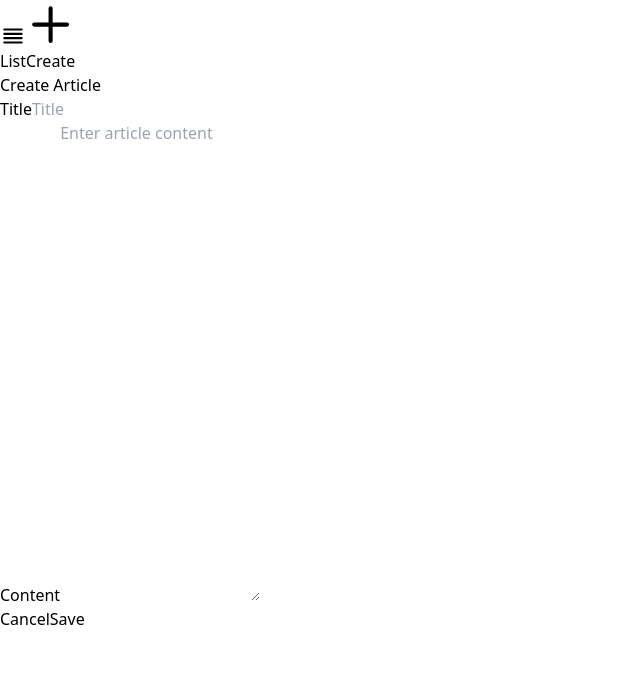
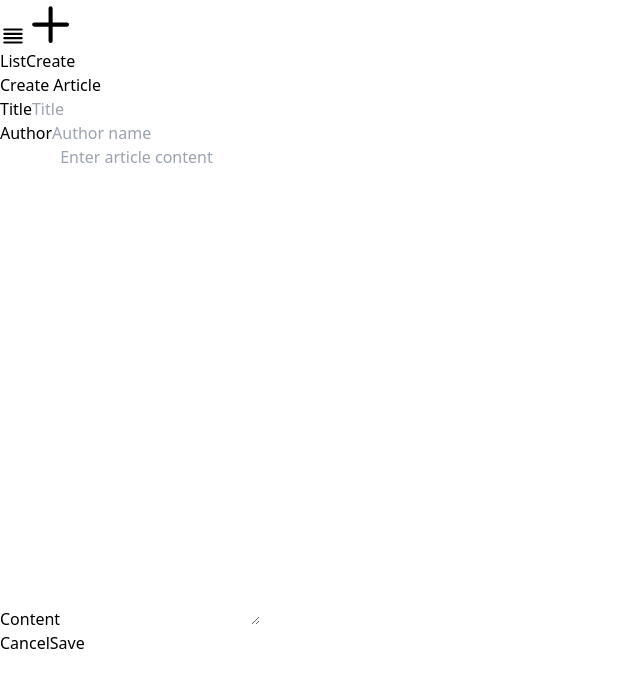
Before and after one commit to RandaeGS/blog-frontend, a Vue app: page / in a window 1280 px wide. Both pictures are taken after a click on the button "List". Shown: the top 688 px of the page, without its empty margins (0-640 px from the left). Built offline with nearby package versions, Linux system fonts and the light colour scheme; no server answers.

Commit message:
finish article creation

```diff
--- a/src/components/createBlog.vue
+++ b/src/components/createBlog.vue
@@ -1,4 +1,45 @@
 <script setup>
+import Swal from 'sweetalert2'
+import { ref } from 'vue'
+
+const title = ref('')
+const author = ref('')
+const content = ref('')
+
+async function submit() {
+  try {
+    const res = await fetch(`http://localhost:8080/articles`, {
+      method: "POST",
+      headers: {
+        'Content-Type': 'application/json'
+      },
+      body: JSON.stringify({
+        title: title.value,
+        authorName: author.value,
+        content: content.value
+      })
+    })
+
+    if (!res.ok) throw new Error('Error saving article')
+
+    await Swal.fire({
+      title: "Success",
+      text: "Article created successfully!",
+      icon: "success"
+    })
+
+    title.value = ''
+    author.value = ''
+    content.value = ''
+
+  } catch (error) {
+    await Swal.fire({
+      title: "Error",
+      text: "Article could not be created!",
+      icon: "error"
+    })
+  }
+}
 
 </script>
 
@@ -6,17 +47,24 @@
   <div class="bg-white shadow-md rounded-md w-full p-6">
     <h1 class="text-center text-2xl font-semibold py-2 mb-6">Create Article</h1>
 
-    <form action="" method="post" class="max-w-lg mx-auto">
+    <form @submit.prevent="submit" class="max-w-lg mx-auto">
       <div class="mb-4">
         <label for="title" class="block py-2">Title</label>
-        <input id="title" type="text"
+        <input v-model="title" id="title" type="text"
           class="w-full shadow appearance-none border border-indigo-200 rounded py-2 px-3 text-black"
           placeholder="Title">
       </div>
 
       <div class="mb-4">
+        <label for="author" class="block py-2">Author</label>
+        <input v-model="author" id="author" type="text"
+          class="w-full shadow appearance-none border border-indigo-200 rounded py-2 px-3 text-black"
+          placeholder="Author name">
+      </div>
+
+      <div class="mb-4">
         <label for="content" class="block py-2">Content</label>
-        <textarea id="content" type="textarea" rows="20"
+        <textarea v-model="content" id="content" type="textarea" rows="20"
           class="w-full shadow appearance-none border border-indigo-200 rounded py-2 px-3 text-black"
           placeholder="Enter article content"></textarea>
       </div>
```
